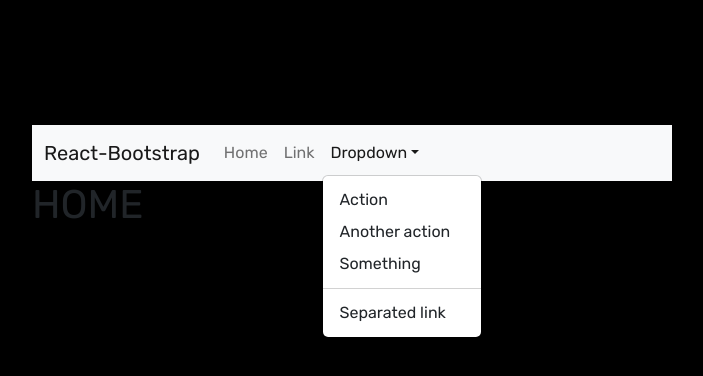
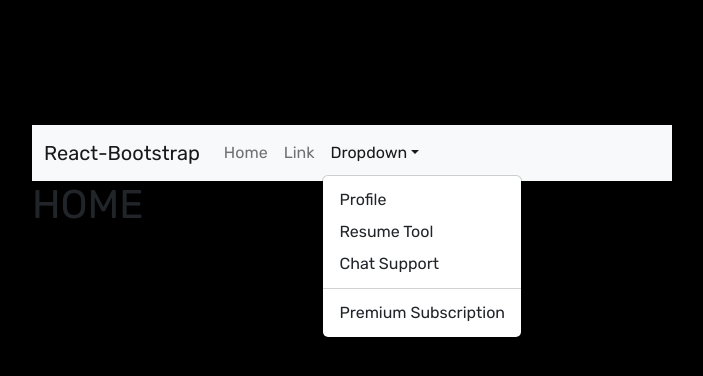
Before and after one commit to Group4-finalPoject/project_job_board, a React (Create React App) app in the folder client/: page /home in a window 1280 px wide. Both pictures are taken after a click on the button "Dropdown". Shown: the top 376 px of the page, without its empty margins (288-991 px from the left). Built offline with nearby package versions, Linux system fonts and the light colour scheme; the HTML template or start-up script is replaced by a standard one.

Commit message:
Updates drop down place holders.

```diff
--- a/client/src/components/Home/Navbar/Navigation.js
+++ b/client/src/components/Home/Navbar/Navigation.js
@@ -14,14 +14,14 @@
             <Nav.Link href="#home">Home</Nav.Link>
             <Nav.Link href="#link">Link</Nav.Link>
             <NavDropdown title="Dropdown" id="basic-nav-dropdown">
-              <NavDropdown.Item href="#action/3.1">Action</NavDropdown.Item>
+              <NavDropdown.Item href="#action/3.1">Profile</NavDropdown.Item>
               <NavDropdown.Item href="#action/3.2">
-                Another action
+                Resume Tool
               </NavDropdown.Item>
-              <NavDropdown.Item href="#action/3.3">Something</NavDropdown.Item>
+              <NavDropdown.Item href="#action/3.3">Chat Support</NavDropdown.Item>
               <NavDropdown.Divider />
               <NavDropdown.Item href="#action/3.4">
-                Separated link
+                Premium Subscription
               </NavDropdown.Item>
             </NavDropdown>
           </Nav>
```
